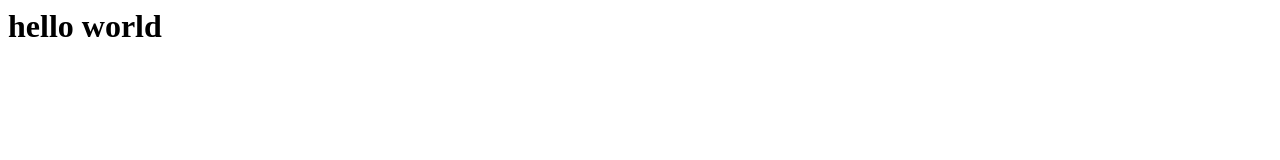
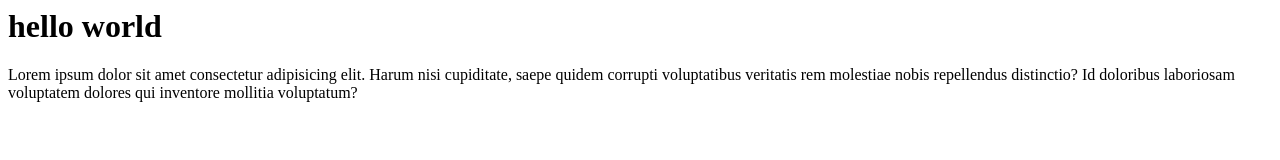
Before and after one commit to Hamzah-syed/git-commands, a plain HTML site: page index.html in a window 1280 px wide. Drawn offline with Linux system fonts and the light colour scheme.

Commit message:
added readme.md

```diff
--- a/index.html
+++ b/index.html
@@ -3,6 +3,10 @@
   <body>
     <h1>hello world</h1>
     <p>
+      Lorem ipsum dolor sit amet consectetur adipisicing elit. Harum nisi
+      cupiditate, saepe quidem corrupti voluptatibus veritatis rem molestiae
+      nobis repellendus distinctio? Id doloribus laboriosam voluptatem dolores
+      qui inventore mollitia voluptatum?
     </p>
 
     <script src="./main.js"></script>
```
Also changed, not shown: 1 other file.
